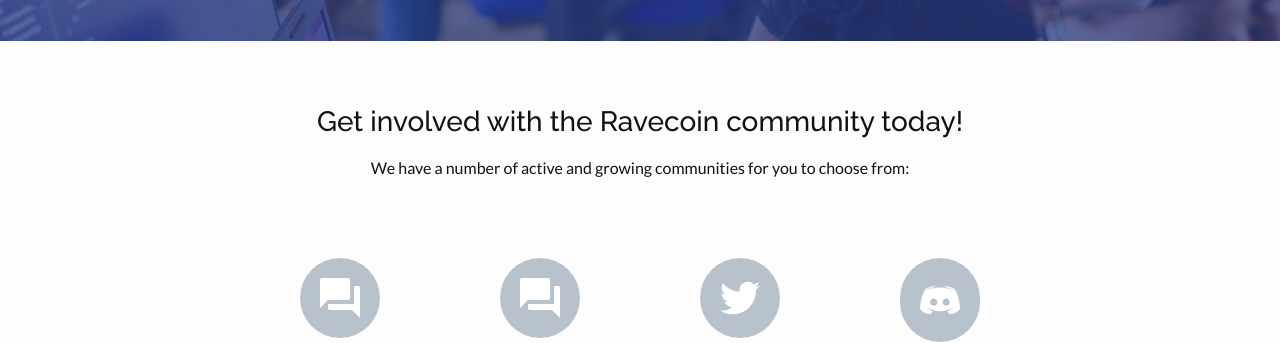
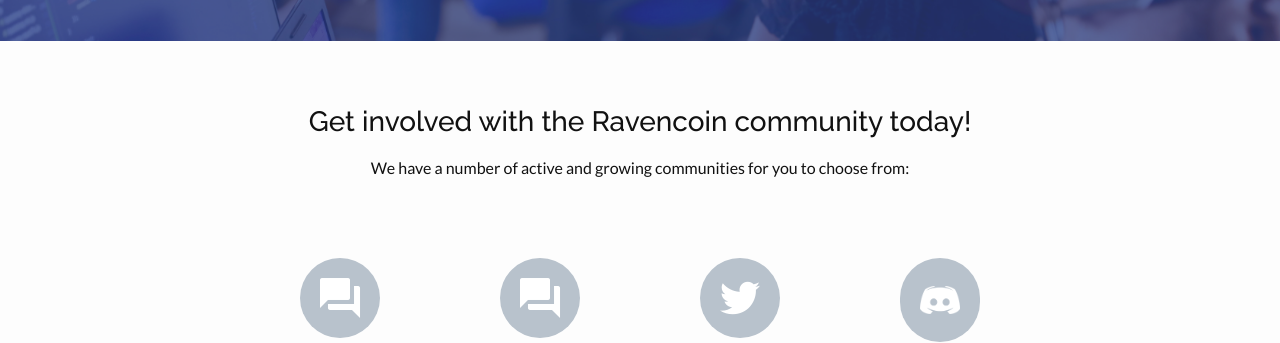
Before and after one commit to RavenProject/ravenproject.github.io, a Jekyll site: the page built from _pages/community.md, in a window 1280 px wide. Shown: the part 325-668 px from the top of the page. Built offline with Jekyll 4.4.1, drawn with Linux system fonts in a browser that asks for light colours.

Commit message:
Fix typo on community.md

```diff
--- a/_pages/community.md
+++ b/_pages/community.md
@@ -8,7 +8,7 @@
 
 <div class="page-content">
   <div class="wrapper text-center">
-    <h2>Get involved with the Ravecoin community today!</h2>
+    <h2>Get involved with the Ravencoin community today!</h2>
     <p>We have a number of active and growing communities for you to choose from:</p>
     <div class="flex flex-wrap pt-16 pb-32 m-auto" style="max-width: 800px;">
       <div class="w-1/2 sm:w-1/4 mb-8">
```
